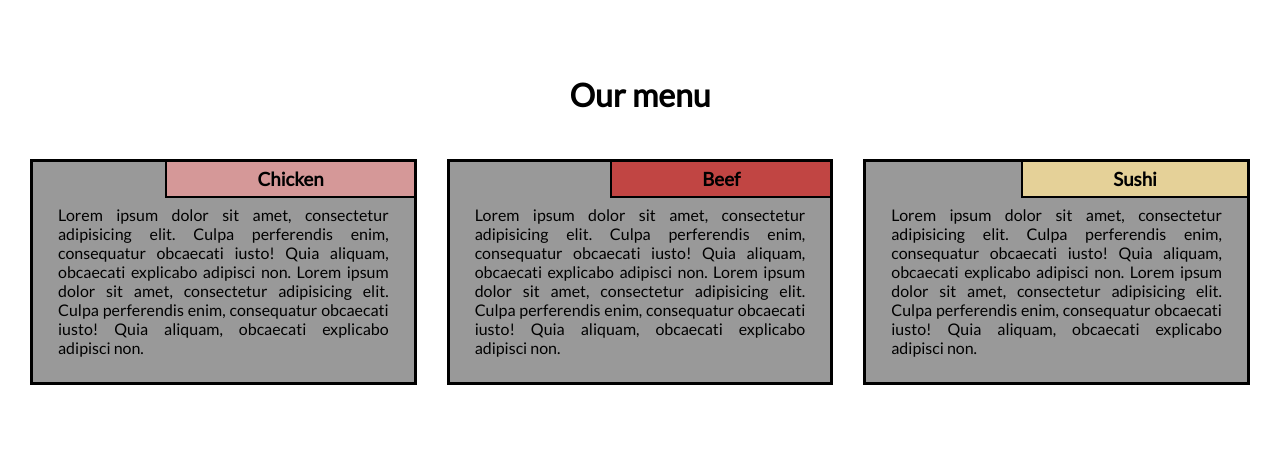
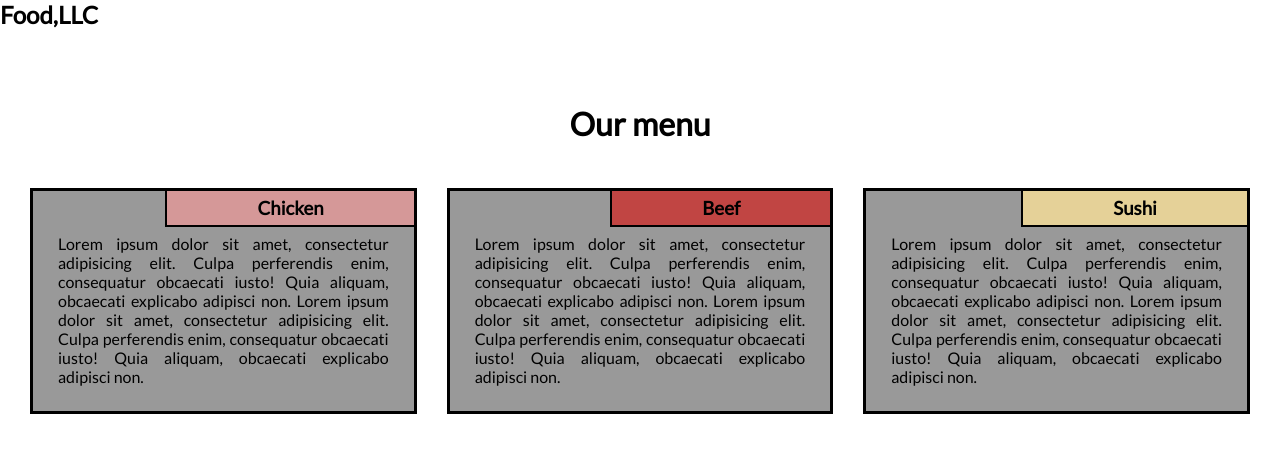
Before and after one commit to Harshro/courseraProject, a plain HTML site: page index.html in a window 1280 px wide. Drawn offline with Linux system fonts and the light colour scheme.

Commit message:
Update index.html

```diff
--- a/index.html
+++ b/index.html
@@ -8,6 +8,16 @@
   <link href='css/style.css' rel='stylesheet' type='text/css'>
 </head>
 <body>
+
+  <nav class="navbar navbar-expand-lg navbar-light bg-light">
+  <div class="container-fluid">
+     <H1>Food,LLC</H1>
+    <div class="collapse navbar-collapse" id="navbarTogglerDemo02">
+
+    </div>
+  </div>
+</nav>
+
   <div class="container">
     <div class="row">
 
```
